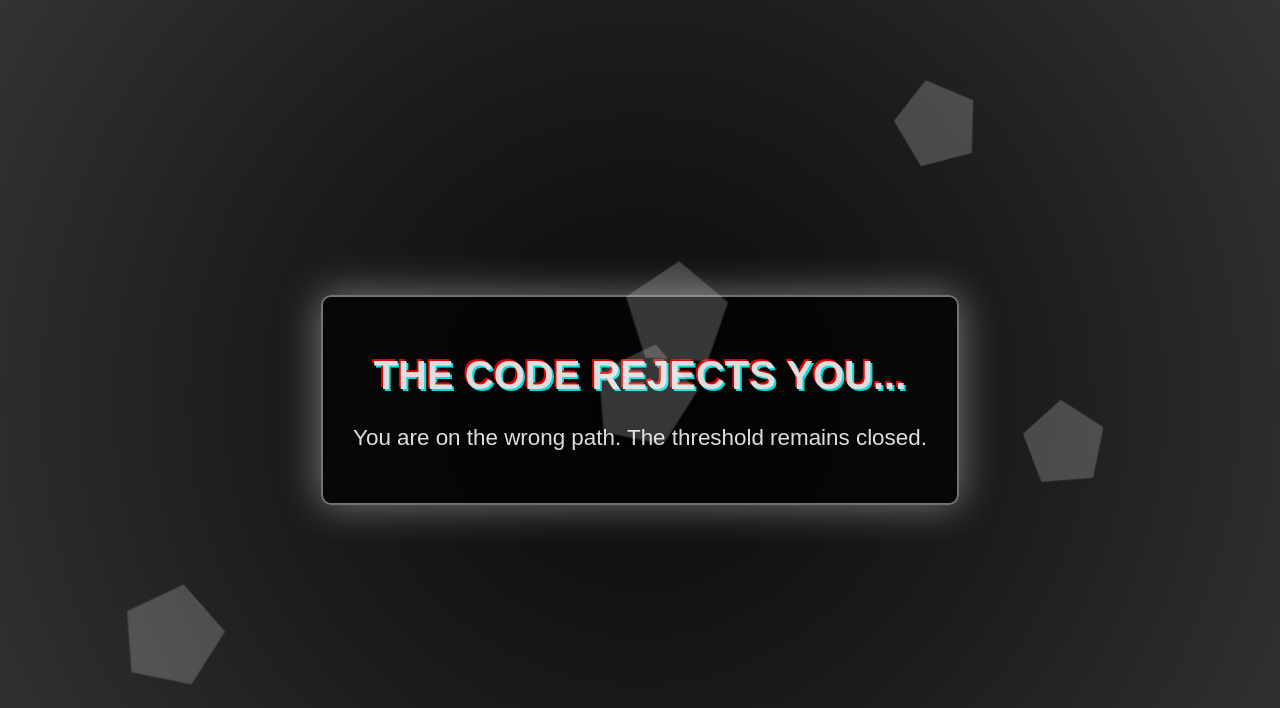
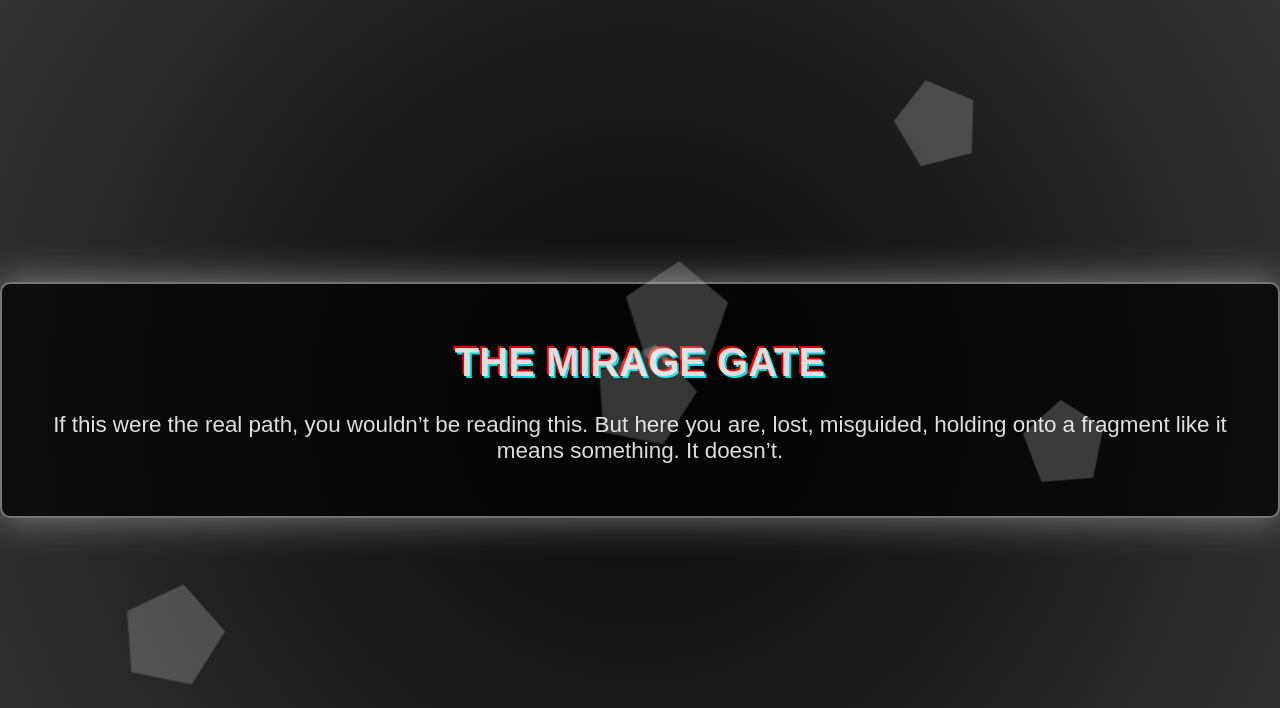
Before and after one commit to omega-mirage/endpoint-hustle, a Flask app: page /THRESHOLD-CODE in a window 1280 px wide. Shown: the top 708 px of the page. Run offline with Flask 3, Linux system fonts and the light colour scheme.

Commit message:
Update threshold.html

```diff
--- a/templates/threshold.html
+++ b/templates/threshold.html
@@ -68,8 +68,8 @@
 </head>
 <body>
     <div class="container">
-        <h1>The Code Rejects You...</h1>
-        <p>You are on the wrong path. The threshold remains closed.</p>
+        <h1>The Mirage Gate</h1>
+        <p>If this were the real path, you wouldn’t be reading this. But here you are, lost, misguided, holding onto a fragment like it means something. It doesn’t.</p>
     </div>
     <div class="shape"></div>
     <div class="shape"></div>
```
